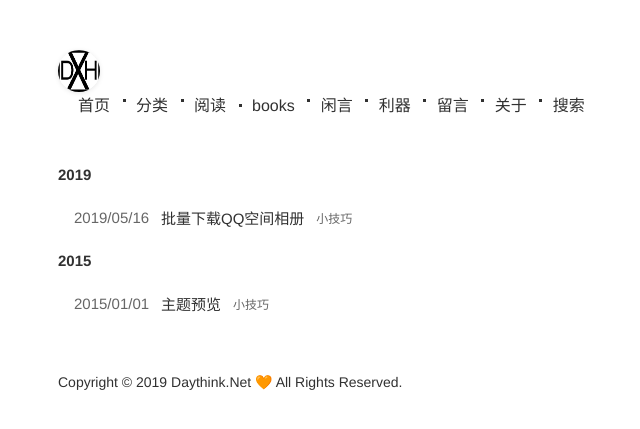
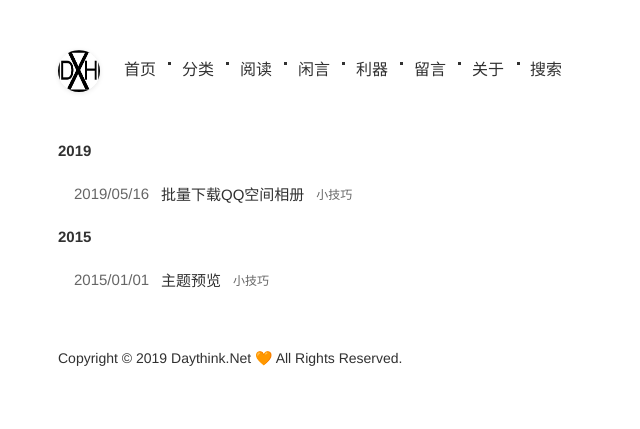
Before and after one commit to Devinteng/blog3, a Jekyll site: the page built from index.html, in a window 1280 px wide. Shown: the top 429 px of the page, without its empty margins (302-942 px from the left). Built offline with Jekyll 4.4.1, drawn with Linux system fonts in a browser that asks for light colours.

Commit message:
Update _config.yml

```diff
--- a/_config.yml
+++ b/_config.yml
@@ -21,8 +21,6 @@ menu:
     url: /pages/分类.html
   - title: 阅读
     url: /pages/阅读.html
-  - title: books
-    url: /pages/books.html
   - title: 闲言
     url: /pages/闲言.html
   - title: 利器
```
